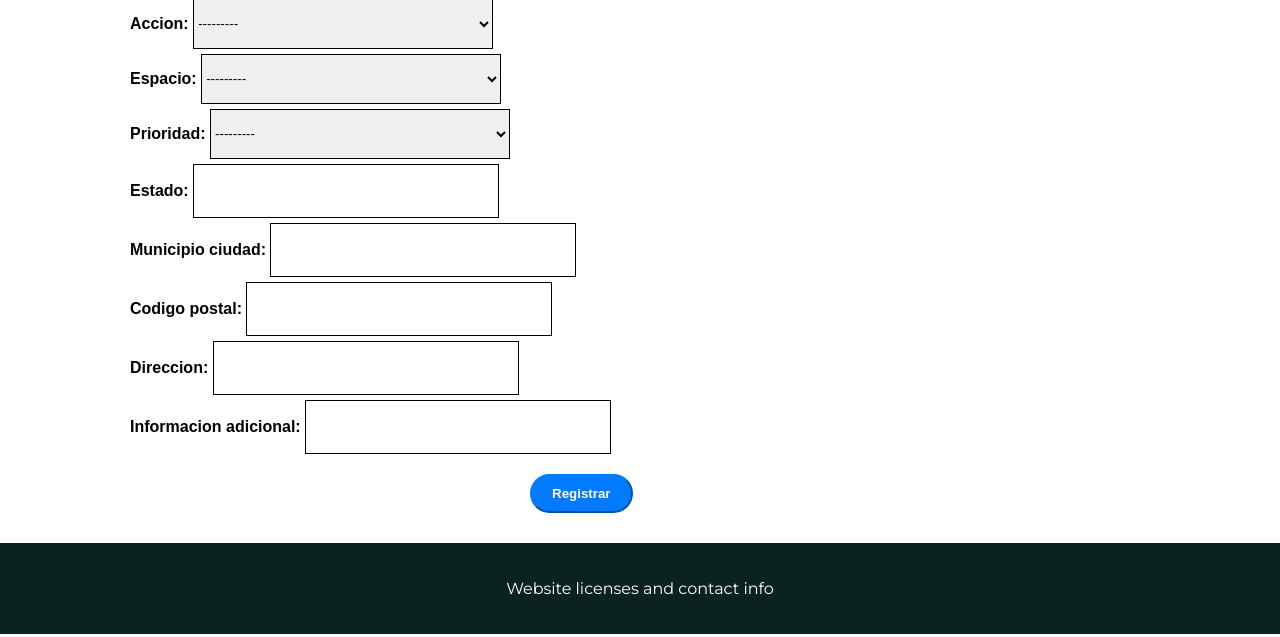
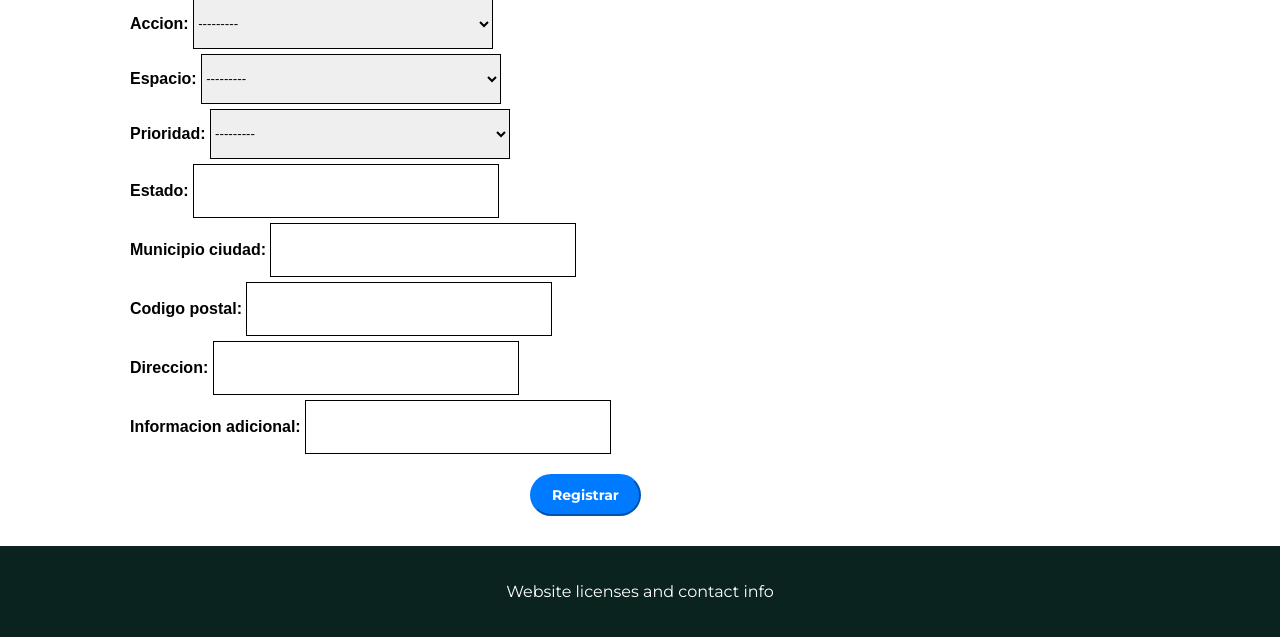
Before and after one commit to abrahamgmacias/solicitudes-de-gobierno, a Django app: page /solicitudes/mis-solicitudes/registrar in a window 1280 px wide. Shown: the part 226-863 px from the top of the page. Run offline with Django 4.2, Linux system fonts and the light colour scheme; data that the repository does not hold is empty; parts of the project's set-up code (start-up, migrations or seed data) failed here and were passed over; some libraries are stand-ins or nearby versions.

Commit message:
changes font

```diff
--- a/solicitudes_de_gobierno/templates/base.html
+++ b/solicitudes_de_gobierno/templates/base.html
@@ -79,6 +79,8 @@
             padding: 10px 20px;
             color: white;
             font-weight: bold;
+            font-family: 'Montserrat', sans-serif;
+            font-size: 14px;
         }
 
         .btn-primary.rounded-pill:hover {
```
